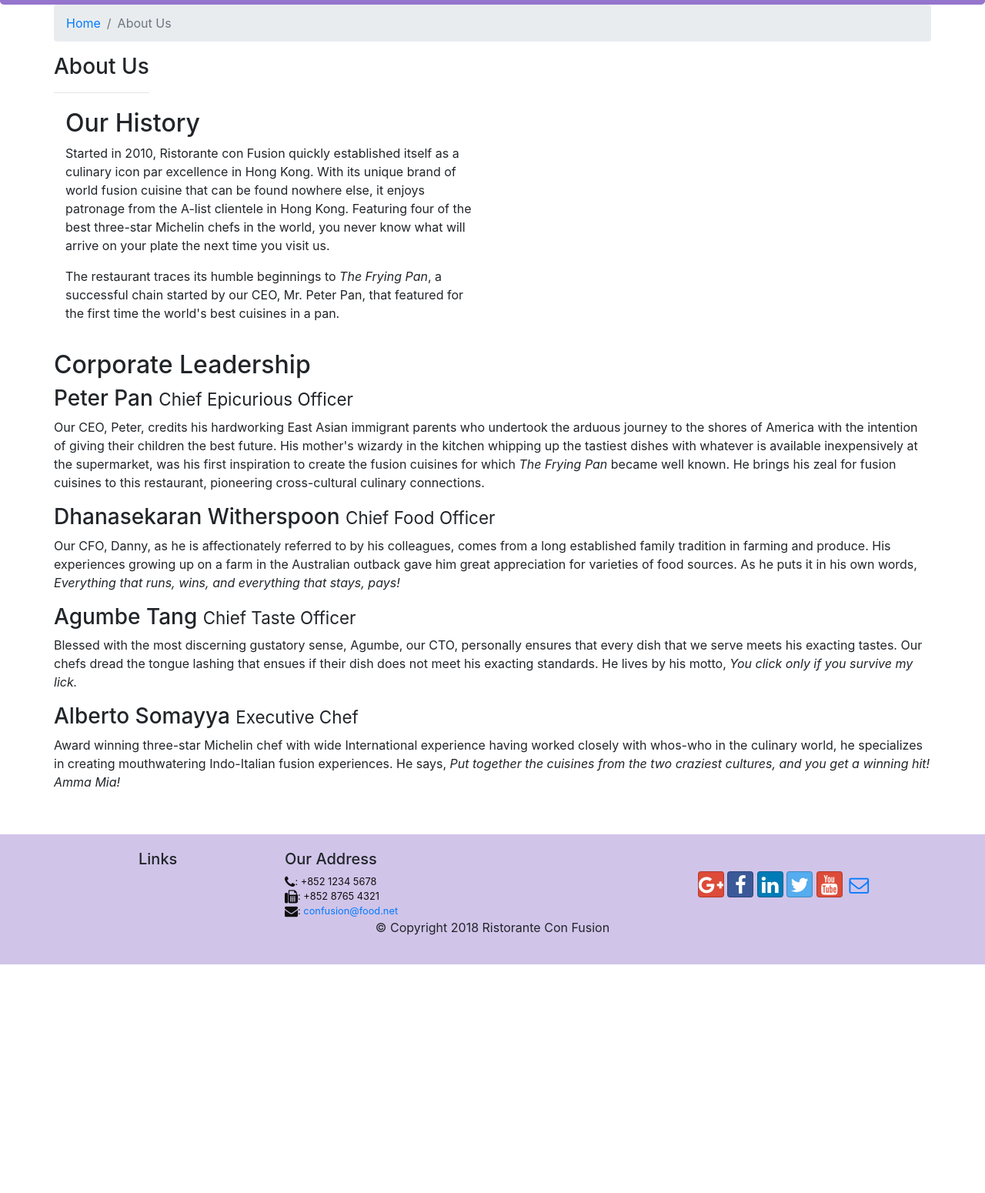
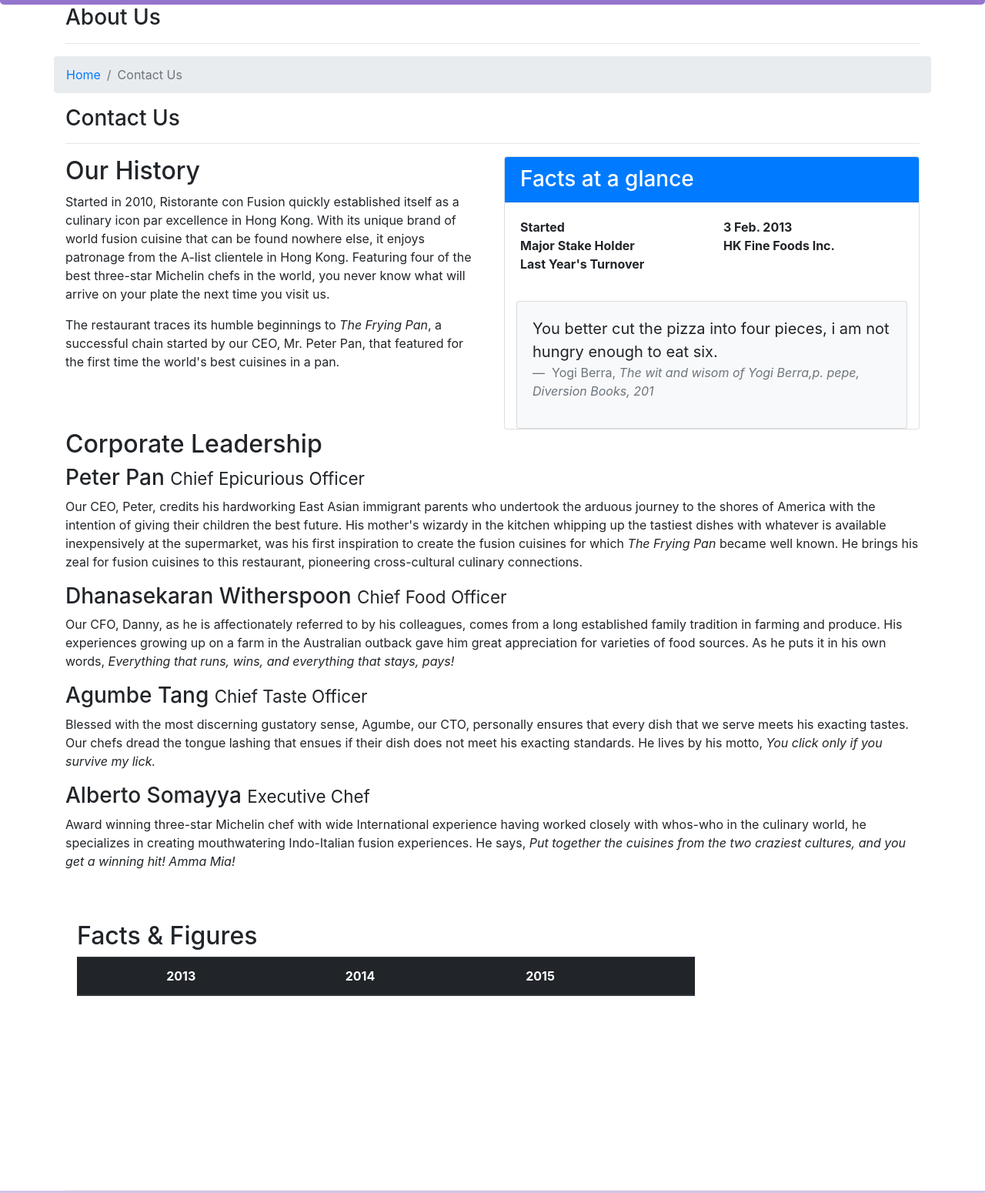
Before and after one commit to olathegreat/Courserabootstrapcourse, a website: page aboutus.html in a window 1280 px wide. Shown: the part 328-1878 px from the top of the page at 77% size. Before the commit the page ends 1581 px from the top, so only its background shows below. Drawn offline with nearby package versions, Linux system fonts and the light colour scheme.

Commit message:
this a point where i added card and table

```diff
--- a/aboutus.html
+++ b/aboutus.html
@@ -2,19 +2,20 @@
 <html lang="en">
 
 <head>
+
+    <title>Ristorante Con Fusion: About Us</title>
      <!-- Required meta tags always come first -->
      <meta charset="utf-8">
      <meta name="viewport" content="width=device-width, initial-scale=1, shrink-to-fit=no">
-
      <meta http-equiv="x-ua-compatible" content="ie=edge">
-
-    <title>Ristorante Con Fusion: About Us</title>
 
      <!-- Bootstrap CSS -->
      <link rel="stylesheet" href="node_modules/bootstrap/dist/css/bootstrap.min.css">
      <link rel="stylesheet" href="node_modules/font-awesome/css/font-awesome.min.css">
      <link rel="stylesheet" href="node_modules/bootstrap-social/bootstrap-social.css">
      <link rel="stylesheet" href="./style.css">
+     <link href="css/styles.css" rel="stylesheet">
+ </head>
 
 </head>
 
@@ -50,63 +51,123 @@
     </header>
 
     <div class="container">
+        <div>
+            <div>
+               <h3>About Us</h3>
+               <hr>
+            </div>
             <div class="row">
                 <ol class="col-12 breadcrumb">
                     <li class="breadcrumb-item"><a href="./index.html">Home</a></li>
-                <li class="breadcrumb-item active">About Us</li>
+                    <li class="breadcrumb-item active">Contact Us</li>
                 </ol>
-            <div>
-               <h3>About Us</h3>
-               <hr class="" style="margin-bottom: 20px;">
+                <div class="col-12">
+                   <h3>Contact Us</h3>
+                   <hr>
+                </div>
             </div>
         </div>
 
-        <div class="row" style="margin-bottom: 20px;">
-            <div class=" col col-sm-6">
+        <div class="row">
+            <div class="col col-sm-6">
                 <h2>Our History</h2>
                 <p>Started in 2010, Ristorante con Fusion quickly established itself as a culinary icon par excellence in Hong Kong. With its unique brand of world fusion cuisine that can be found nowhere else, it enjoys patronage from the A-list clientele in Hong Kong.  Featuring four of the best three-star Michelin chefs in the world, you never know what will arrive on your plate the next time you visit us.</p>
                 <p>The restaurant traces its humble beginnings to <em>The Frying Pan</em>, a successful chain started by our CEO, Mr. Peter Pan, that featured for the first time the world's best cuisines in a pan.</p>
             </div>
-            <div>
+            <div class="col-12 col-sm-6">
+                <div class="card">
+                    <h3 class="card-header bg-primary text-white">Facts at a glance</h3>
+                    <div class="card-body">
+                        <dl class="row">
+                            <dt class="col-6">Started</dt>
+                            <dt class="col-6">3 Feb. 2013</dt>
+                            <dt class="col-6">Major Stake Holder</dt>
+                            <dt class="col-6">HK Fine Foods Inc.</dt>
+                            <dt class="col-6">Last Year's Turnover</dt>
+                        </dl>
+                    </div>
+
+                    <div class="col-12">
+                        <div class="card card-body bg-light">
+                            <blockquote class="blockquote">
+                                <p class="mb-0">
+                                    You better cut the pizza into four pieces, i am not hungry enough to eat six.
+                                </p>
+                                <footer class="blockquote-footer">
+                                    Yogi Berra,
+                                    <cite title="Source Title">The wit and wisom of Yogi Berra,p. pepe, Diversion Books, 201</cite>
+                                </footer>
+                            </blockquote>
                         </div>
                     </div>
 
 
-        <div class="row">
+                </div>
+
+
+            </div>
+        </div>
+
+
+        <div>
             <div>
                 <h2>Corporate Leadership</h2>
                 <h3>Peter Pan <small>Chief Epicurious Officer</small></h3>
-                <p class="d-none d-sm-block">Our CEO, Peter, credits his hardworking East Asian immigrant parents who undertook the arduous journey to the shores of America with the intention of giving their children the best future. His mother's wizardy in the kitchen whipping up the tastiest dishes with whatever is available inexpensively at the supermarket, was his first inspiration to create the fusion cuisines for which <em>The Frying Pan</em> became well known. He brings his zeal for fusion cuisines to this restaurant, pioneering cross-cultural culinary connections.</p>
+                <p>Our CEO, Peter, credits his hardworking East Asian immigrant parents who undertook the arduous journey to the shores of America with the intention of giving their children the best future. His mother's wizardy in the kitchen whipping up the tastiest dishes with whatever is available inexpensively at the supermarket, was his first inspiration to create the fusion cuisines for which <em>The Frying Pan</em> became well known. He brings his zeal for fusion cuisines to this restaurant, pioneering cross-cultural culinary connections.</p>
                 <h3>Dhanasekaran Witherspoon <small>Chief Food Officer</small></h3>
-                <p class="d-none d-sm-block">Our CFO, Danny, as he is affectionately referred to by his colleagues, comes from a long established family tradition in farming and produce. His experiences growing up on a farm in the Australian outback gave him great appreciation for varieties of food sources. As he puts it in his own words, <em>Everything that runs, wins, and everything that stays, pays!</em></p>
+                <p>Our CFO, Danny, as he is affectionately referred to by his colleagues, comes from a long established family tradition in farming and produce. His experiences growing up on a farm in the Australian outback gave him great appreciation for varieties of food sources. As he puts it in his own words, <em>Everything that runs, wins, and everything that stays, pays!</em></p>
                 <h3>Agumbe Tang <small>Chief Taste Officer</small></h3>
-                <p class="d-none d-sm-block">Blessed with the most discerning gustatory sense, Agumbe, our CTO, personally ensures that every dish that we serve meets his exacting tastes. Our chefs dread the tongue lashing that ensues if their dish does not meet his exacting standards. He lives by his motto, <em>You click only if you survive my lick.</em></p>
+                <p>Blessed with the most discerning gustatory sense, Agumbe, our CTO, personally ensures that every dish that we serve meets his exacting tastes. Our chefs dread the tongue lashing that ensues if their dish does not meet his exacting standards. He lives by his motto, <em>You click only if you survive my lick.</em></p>
                 <h3>Alberto Somayya <small>Executive Chef</small></h3>
-                <p class="d-none d-sm-block">Award winning three-star Michelin chef with wide International experience having worked closely with whos-who in the culinary world, he specializes in creating mouthwatering Indo-Italian fusion experiences. He says, <em>Put together the cuisines from the two craziest cultures, and you get a winning hit! Amma Mia!</em></p>
+                <p>Award winning three-star Michelin chef with wide International experience having worked closely with whos-who in the culinary world, he specializes in creating mouthwatering Indo-Italian fusion experiences. He says, <em>Put together the cuisines from the two craziest cultures, and you get a winning hit! Amma Mia!</em></p>
+            </div>
+            <div class="row row-content">
+                <div class="col-12 col-sm-9">
+                    <h2>Facts &amp; Figures</h2>
+                    <div class="table table-responsive">
+                        <table class="table table-striped">
+                            <thead class="thead-dark">
+                                <tr>
+                                    <th>&nbsp;</th>
+                                    <th>2013</th>
+                                    <th>2014</th>
+                                    <th>2015</th>
+                                </tr>
+                            </thead>
+                        </table>
+                    </div>
+                </div>
+
+
             </div>
        </div>
 
     </div>
 
-    <footer class="footer about-page-footer" style="margin-top: 40px;">
+    <footer class="footer">
         <div class="container">
             <div class="row">
                 <div class="col-4 offset-1 col-sm-2">
                     <h5>Links</h5>
                     <ul class="list-unstyled">
-
+                        <li><a href="#">Home</a></li>
+                        <li><a href="#">About</a></li>
+                        <li><a href="#">Menu</a></li>
+                        <li><a href="#">Contact</a></li>
                     </ul>
                 </div>
                 <div class="col-7 col-sm-5">
                     <h5>Our Address</h5>
                     <address>
-		              <i class="fa fa-phone fa-lg"></i>: +852 1234 5678<br>
-                      <i class="fa fa-fax fa-lg"></i>: +852 8765 4321<br>
-                      <i class="fa fa-envelope fa-lg"></i>:
-                      <a href="mailto:confusion@food.net">confusion@food.net</a>
-
+		              121, Clear Water Bay Road<br>
+		              Clear Water Bay, Kowloon<br>
+		              HONG KONG<br>
+		              Tel.: +852 1234 5678<br>
+		              Fax: +852 8765 4321<br>
+		              Email: <a href="mailto:confusion@food.net">confusion@food.net</a>
 		           </address>
                 </div>
+
                     <div class="col-12 col-sm-4 align-self-center">
                         <div class="text-center">
                             <a class="btn btn-social-icon btn-google" href="http://google.com/+"><i class="fa fa-google-plus"></i></a>
@@ -118,6 +179,7 @@
                         </div>
 
                     </div>
+
            </div>
            <div class="row justify-content-center">
                 <div class="col-auto">
@@ -127,13 +189,6 @@
         </div>
     </footer>
 
-
-
-     <!-- jQuery first, then Popper.js, then Bootstrap JS. -->
-     <script src="node_modules/jquery/dist/jquery.slim.min.js"></script>
-     <script src="node_modules/popper.js/dist/umd/popper.min.js"></script>
-     <script src="node_modules/bootstrap/dist/js/bootstrap.min.js"></script>
-
 </body>
 
 </html>
```
Also changed, not shown: contactus.html (line endings or trailing spaces). Lines whose indentation alone changed are shown as unchanged.
